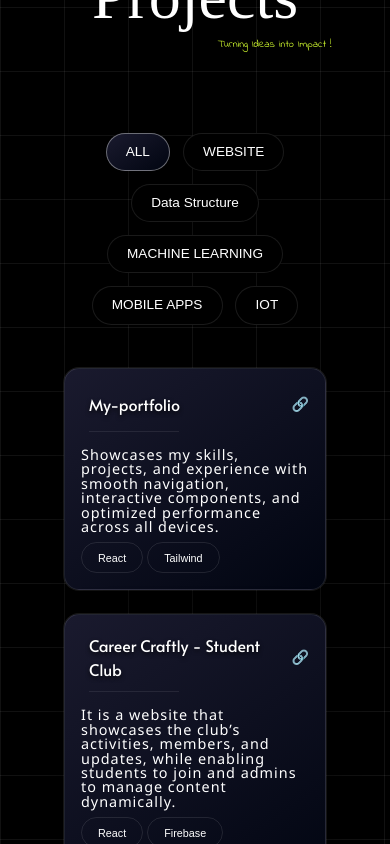
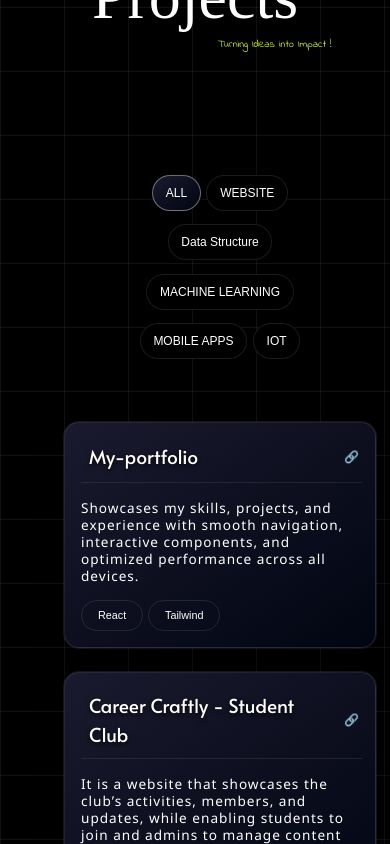
Before and after one commit to sprakash2006/Portfolio--Crafting-Digital-Identity, a React (Vite) app: page / in a window 390 px wide. Shown: the part 3200-4044 px from the top of the page. Built offline with nearby package versions, Linux system fonts and the light colour scheme; a web font is replaced by a local one.

Commit message:
updated project cards

```diff
--- a/src/components/ProjectCard.css
+++ b/src/components/ProjectCard.css
@@ -143,27 +143,22 @@
 
 
 @media (max-width: 450px) {
-    .proj-card {
-        width: 125%;
-    }
-    .proj-logo {
-        width: 30px;
-        height: 30px;
-        font-size: 15px;
-        margin-left:0.6rem;
+    .proj-container {
+        width:80vw;
     }
     .proj-title {
-        font-size: 1rem;
+        font-size: 1.2rem;
     }
     .proj-description {
-        font-size:0.9rem;
-        line-height:100%;
+        font-size:0.85rem;
+        line-height:125%;
         font-weight:100;
         padding-bottom:0;
     }
     .proj-skill-section {
-        gap: 0.25rem;
+        gap: 0.3rem;
         padding-left:0rem;
+        margin-top:4vw;
         justify-content: flex-start;
         align-items: center;
     }
@@ -173,7 +168,12 @@
         justify-content: center;
         align-items: center;
     }
+    .proj-skill-capsule-link-url {
+        font-size: 0.75rem;
+    }
 }
+
+
 
 .horizantal-line {
     width:23vw;
@@ -183,8 +183,6 @@
     background-color:rgba(255, 255, 255, 0.082);
 
 }
-
-
 .proj-tabs {
   display: flex;
   flex-wrap: wrap;
@@ -241,3 +239,28 @@
     min-width: 100%;
   }
 }
+
+
+@media (max-width: 450px) {
+    .proj-tabs {
+    gap: 0.35rem;
+    margin: 0;
+    margin-top:15vw;
+    justify-content: center;
+    margin-bottom:6vw;
+    margin-right:3vw;
+    margin-left:3vw;
+}
+    .proj-tab {
+        padding: 0.5rem 0.8rem;
+        border-radius: 20px;
+        font-size: 0.75rem;
+        margin-bottom:2vw;
+    }
+    .horizantal-line {
+        width:72vw;
+        height:1px;
+        margin-left:1rem;
+
+    }
+}
```
